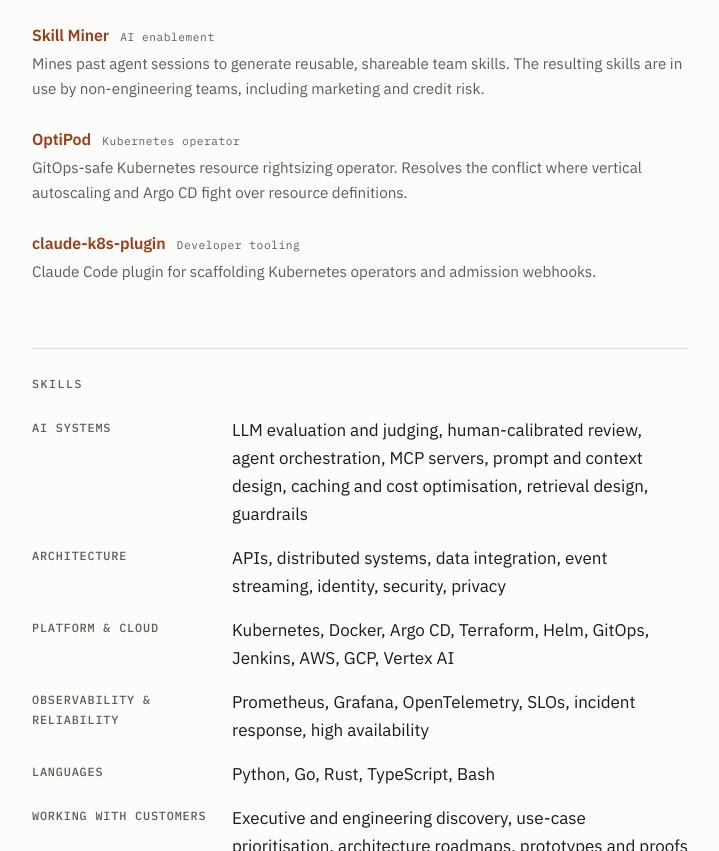
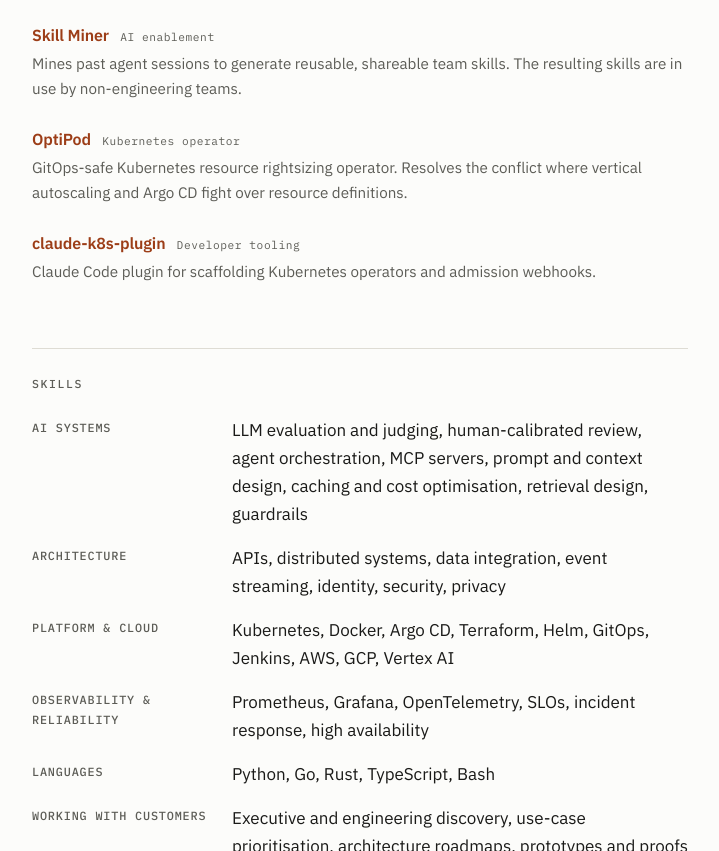
Before and after one commit to Sagart-cactus/sagart-cactus.github.io, a plain HTML site: page index.html in a window 1280 px wide. Shown: the part 3958-4809 px from the top of the page, without its empty margins (280-999 px from the left). Drawn offline with Linux system fonts and the light colour scheme.

Commit message:
Drop internal team names from Skill Miner description

```diff
--- a/index.html
+++ b/index.html
@@ -864,7 +864,7 @@
           </h3>
           <p>
             Mines past agent sessions to generate reusable, shareable team skills. The resulting
-            skills are in use by non-engineering teams, including marketing and credit risk.
+            skills are in use by non-engineering teams.
           </p>
         </article>
 
```
